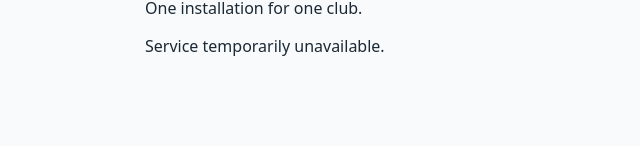
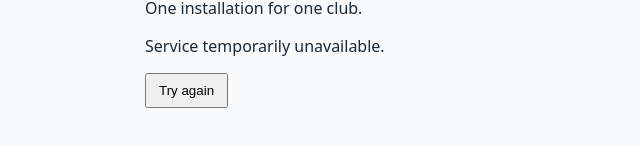
Before and after one commit to dkoller/OpenClub, a React (Vite) app in the folder apps/web/: page / in a window 1280 px wide. Shown: the part 230-376 px from the top of the page, without its empty margins (175-815 px from the left). Built offline with nearby package versions, Linux system fonts and the light colour scheme; no server answers.

Commit message:
web: offer localized retry after temporary session/club lookup failure

```diff
--- a/apps/web/src/App.tsx
+++ b/apps/web/src/App.tsx
@@ -3,10 +3,10 @@ import { loadClubAccess, signOut, type ClubAccess } from './auth'
 import { readPreferredLanguage, type Language } from './language'
 
 const translations = {
-  de: { heading: 'Willkommen bei OpenClub', intro: 'Eine Installation für einen Verein.', loading: 'Anmeldung wird geprüft…', signedOut: 'Bitte anmelden.', notMember: 'Für dieses Konto besteht noch keine Vereinsmitgliedschaft.', ready: 'Angemeldet und für diesen Verein berechtigt.', unavailable: 'Dienst momentan nicht verfügbar.', login: 'Anmelden', logout: 'Abmelden', loggingOut: 'Abmeldung läuft…', error: 'Abmelden fehlgeschlagen.', language: 'Sprache' },
-  en: { heading: 'Welcome to OpenClub', intro: 'One installation for one club.', loading: 'Checking sign-in…', signedOut: 'Please sign in.', notMember: 'This account is not yet a club member.', ready: 'Signed in and authorized for this club.', unavailable: 'Service temporarily unavailable.', login: 'Sign in', logout: 'Sign out', loggingOut: 'Signing out…', error: 'Could not sign out.', language: 'Language' },
-  fr: { heading: 'Bienvenue sur OpenClub', intro: 'Une installation pour un club.', loading: 'Vérification de connexion…', signedOut: 'Veuillez vous connecter.', notMember: 'Ce compte ne fait pas encore partie du club.', ready: 'Connecté et autorisé pour ce club.', unavailable: 'Service temporairement indisponible.', login: 'Se connecter', logout: 'Se déconnecter', loggingOut: 'Déconnexion en cours…', error: 'Déconnexion impossible.', language: 'Langue' },
-  it: { heading: 'Benvenuti in OpenClub', intro: 'Una installazione per un club.', loading: 'Verifica accesso…', signedOut: 'Effettua l’accesso.', notMember: 'Questo account non è ancora membro del club.', ready: 'Accesso effettuato e autorizzato per questo club.', unavailable: 'Servizio temporaneamente non disponibile.', login: 'Accedi', logout: 'Esci', loggingOut: 'Disconnessione…', error: 'Impossibile disconnettersi.', language: 'Lingua' },
+  de: { heading: 'Willkommen bei OpenClub', intro: 'Eine Installation für einen Verein.', loading: 'Anmeldung wird geprüft…', signedOut: 'Bitte anmelden.', notMember: 'Für dieses Konto besteht noch keine Vereinsmitgliedschaft.', ready: 'Angemeldet und für diesen Verein berechtigt.', unavailable: 'Dienst momentan nicht verfügbar.', retry: 'Erneut versuchen', login: 'Anmelden', logout: 'Abmelden', loggingOut: 'Abmeldung läuft…', error: 'Abmelden fehlgeschlagen.', language: 'Sprache' },
+  en: { heading: 'Welcome to OpenClub', intro: 'One installation for one club.', loading: 'Checking sign-in…', signedOut: 'Please sign in.', notMember: 'This account is not yet a club member.', ready: 'Signed in and authorized for this club.', unavailable: 'Service temporarily unavailable.', retry: 'Try again', login: 'Sign in', logout: 'Sign out', loggingOut: 'Signing out…', error: 'Could not sign out.', language: 'Language' },
+  fr: { heading: 'Bienvenue sur OpenClub', intro: 'Une installation pour un club.', loading: 'Vérification de connexion…', signedOut: 'Veuillez vous connecter.', notMember: 'Ce compte ne fait pas encore partie du club.', ready: 'Connecté et autorisé pour ce club.', unavailable: 'Service temporairement indisponible.', retry: 'Réessayer', login: 'Se connecter', logout: 'Se déconnecter', loggingOut: 'Déconnexion en cours…', error: 'Déconnexion impossible.', language: 'Langue' },
+  it: { heading: 'Benvenuti in OpenClub', intro: 'Una installazione per un club.', loading: 'Verifica accesso…', signedOut: 'Effettua l’accesso.', notMember: 'Questo account non è ancora membro del club.', ready: 'Accesso effettuato e autorizzato per questo club.', unavailable: 'Servizio temporaneamente non disponibile.', retry: 'Riprova', login: 'Accedi', logout: 'Esci', loggingOut: 'Disconnessione…', error: 'Impossibile disconnettersi.', language: 'Lingua' },
 } satisfies Record<Language, Record<string, string>>
 
 export function App() {
@@ -30,6 +30,12 @@ export function App() {
       // Browsers may disable storage; the selector still works for this visit.
     }
   }, [language])
+
+  async function retryAccess() {
+    setError(false)
+    setAccess(null)
+    setAccess(await loadClubAccess())
+  }
 
   async function logout() {
     if (loggingOut || (access?.state !== 'ready' && access?.state !== 'not-member')) return
@@ -56,6 +62,7 @@ export function App() {
       <p>{words.intro}</p>
       <p role="status">{message}</p>
       {access?.state === 'signed-out' && <a href="/api/v1/auth/login">{words.login}</a>}
+      {access?.state === 'unavailable' && <button type="button" onClick={() => { void retryAccess() }}>{words.retry}</button>}
       {(access?.state === 'ready' || access?.state === 'not-member') && <button type="button" disabled={loggingOut} onClick={() => { void logout() }}>{loggingOut ? words.loggingOut : words.logout}</button>}
       {error && <p role="alert">{words.error}</p>}
     </main>
```
